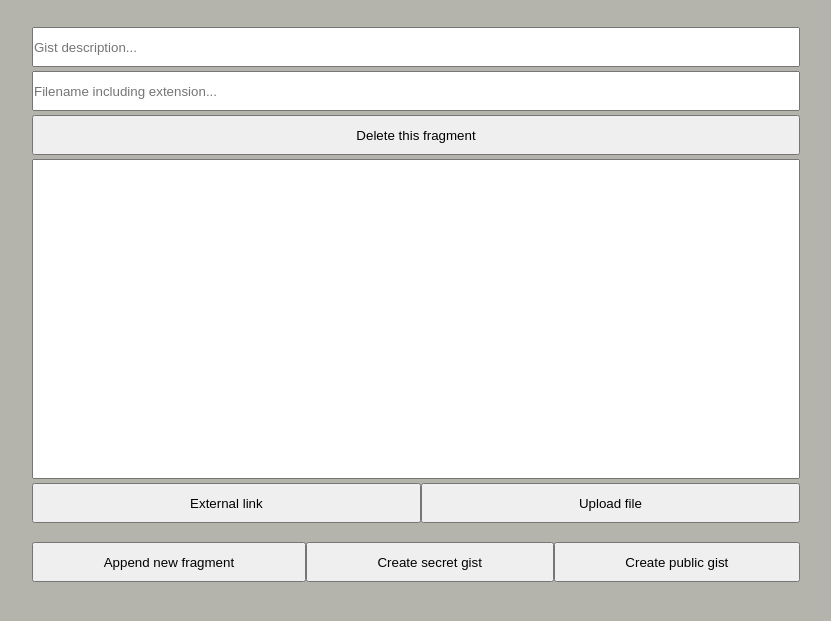
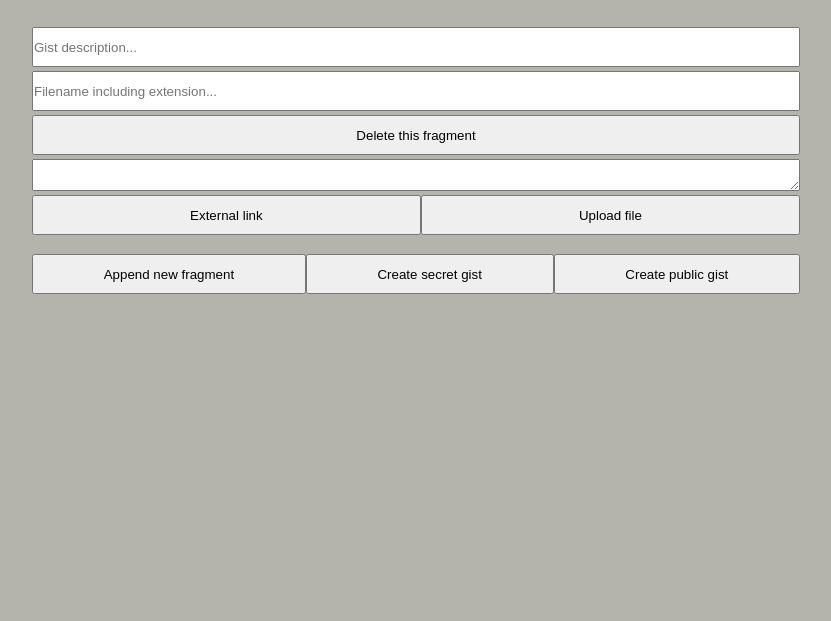
Before and after one commit to MeisQuietude/gist-storage, a Flask app: page / in a window 1280 px wide. Shown: the part 156-777 px from the top of the page, without its empty margins (224-1055 px from the left). Run offline with Flask 2, Linux system fonts and the light colour scheme.

Commit message:
remove unusual class textarea

```diff
--- a/templates/gist/create.html
+++ b/templates/gist/create.html
@@ -24,7 +24,7 @@
 
                 <input type="button" class="delBtn" value="Delete this fragment">
 
-                <textarea name="code" class="code" required></textarea>
+                <textarea name="code" required></textarea>
 
                 <section class="additional-ways-enter-code">
                     <input type="button" value="External link">
```
